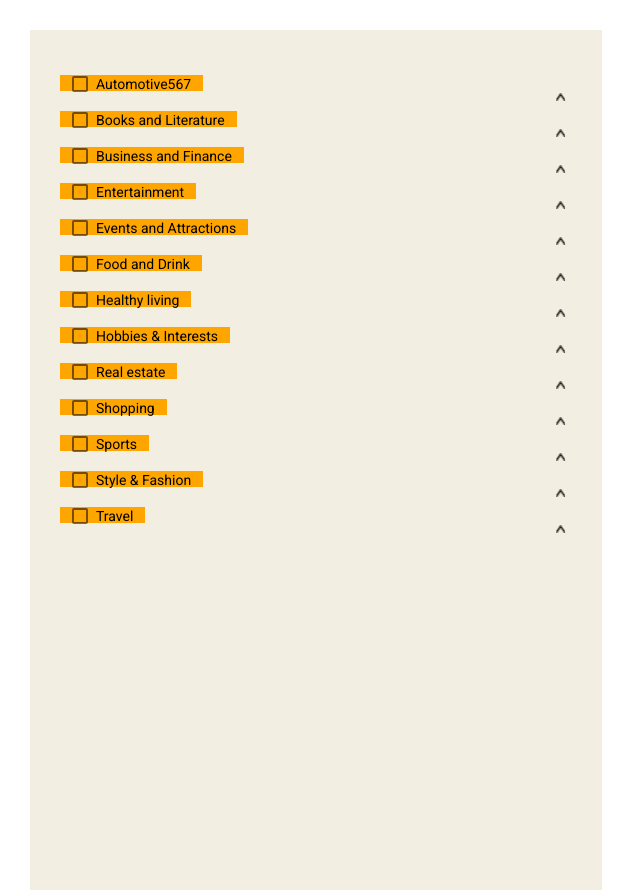
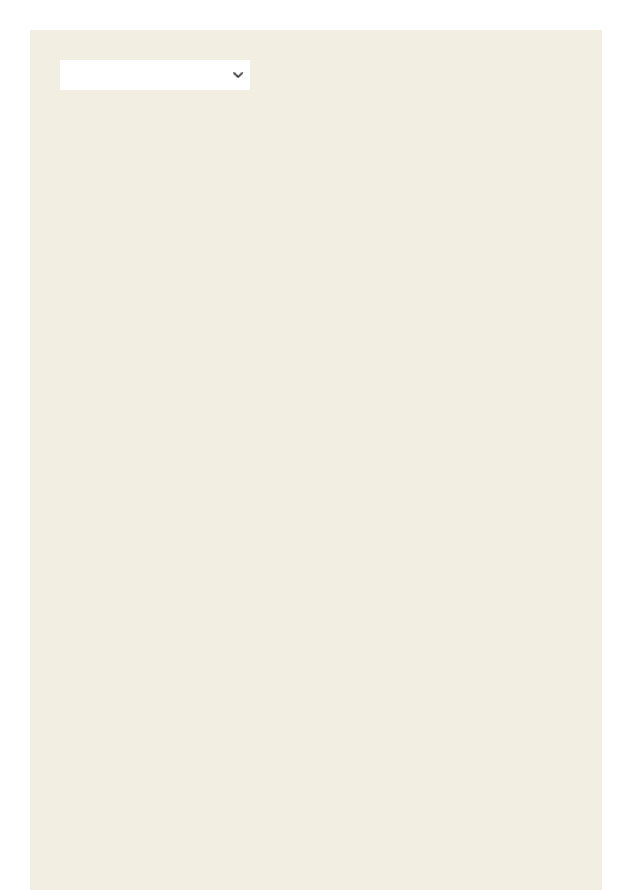
Before and after one commit to mrcha1805/custom-dropdown, an Angular app: page / in a window 1280 px wide. Shown: the whole page, without its empty margins (0-640 px from the left). Built offline with nearby package versions, Linux system fonts and the light colour scheme.

Commit message:
dropdown button

```diff
--- a/src/app/dropdown-custom/dropdown-custom.component.html
+++ b/src/app/dropdown-custom/dropdown-custom.component.html
@@ -1,28 +1,53 @@
 <div class="content-master">
-
+  <div class="dropdown">
+    <button class="dropdown-btn" (click)="openDropdown(this.openOption)">
+      <img [src]="dropdownIconSrc" />
+    </button>
+    <span
+      class="dropdown-content"
+      [ngStyle]="{ display: this.openOption ? 'none' : null }"
+    >
       <div *ngFor="let item of dataMaster">
         <section class="example-section">
           <span class="example-list-section">
-        <mat-checkbox class="example-margin" [checked]="item.selected" [color]="task.color"
-          [indeterminate]="item.indeterminate" (change)="setAll($event.checked, item)">
-          {{item.label}}
+            <mat-checkbox
+              class="example-margin"
+              [checked]="item.selected"
+              [color]="task.color"
+              [indeterminate]="item.indeterminate"
+              (change)="setAll($event.checked, item)"
+            >
+              {{ item.label }}
             </mat-checkbox>
-        <button class="btn" (click)="iconDropdown(!item.optionSubLevel, item)"><img [src]="item.iconSrc"></button>
-
+            <button
+              class="btn"
+              (click)="iconDropdown(!item.optionSubLevel, item)"
+            >
+              <img [src]="item.iconSrc" />
+            </button>
           </span>
-      <span class="example-list-section" [ngStyle]="{display: !item.optionSubLevel? 'none':null}">
+          <span
+            class="example-list-section"
+            [ngStyle]="{ display: !item.optionSubLevel ? 'none' : null }"
+          >
             <ul>
               <li *ngFor="let subtask of item.subLevel">
                 <!-- <mat-checkbox [(ngModel)]="subtask.completed" [color]="subtask.color" (ngModelChange)="updateAllComplete()">
                       {{subtask.name}}
                     </mat-checkbox> -->
-            <mat-checkbox [(ngModel)]="subtask.selected" (ngModelChange)="updateAllComplete(subtask, item)">
-              {{subtask.label}}
+                <mat-checkbox
+                  [(ngModel)]="subtask.selected"
+                  (ngModelChange)="updateAllComplete(subtask, item)"
+                >
+                  {{ subtask.label }}
                 </mat-checkbox>
               </li>
             </ul>
           </span>
         </section>
       </div>
-
+    </span>
+    <!-- <img src="../assets/ui/down.png" />
+    </button> -->
   </div>
+</div>
--- a/src/app/dropdown-custom/dropdown-custom.component.scss
+++ b/src/app/dropdown-custom/dropdown-custom.component.scss
@@ -42,3 +42,24 @@ ul {
   align-items:baseline;
   background: #F2EEE1;
 }
+
+.dropdown-btn {
+  background: #FFFFFF;
+  border: none;
+  height: 30px;
+  width: 190px;
+  cursor: pointer;
+  img {
+    float: right;
+    height: 6.45px;
+    width: 10.74px;
+    top: 4px;
+  }
+}
+
+.dropdown-content {
+  // position: absolute;
+  width: 220px;
+  // height: 20px;
+  // background: #FFFFFF;
+}
--- a/src/app/dropdown-custom/dropdown-custom.component.ts
+++ b/src/app/dropdown-custom/dropdown-custom.component.ts
@@ -25,7 +25,8 @@ export interface Data {
   styleUrls: ['./dropdown-custom.component.scss']
 })
 export class DropdownCustomComponent implements OnInit {
-
+  dropdownIconSrc ="../assets/ui/down.png";
+  openOption = true;
   task: Task = {
     name: 'Indeterminate',
     completed: false,
@@ -806,5 +807,12 @@ export class DropdownCustomComponent implements OnInit {
     })
 
   }
-
+  openDropdown(open: boolean){
+    if(open){
+      this.dropdownIconSrc = "../assets/ui/up.png";
+    }else {
+      this.dropdownIconSrc = "../assets/ui/down.png";
+    }
+    this.openOption = ! this.openOption;
+  }
 }
```
Lines whose indentation alone changed are shown as unchanged.
